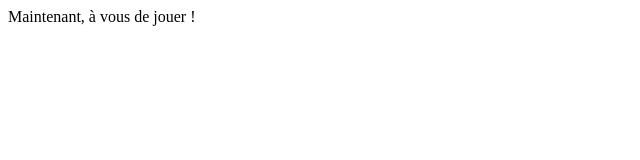
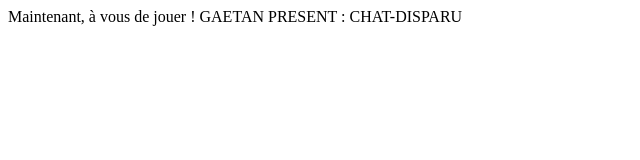
Before and after one commit to obook/projet1, a plain HTML site: page index.html in a window 1280 px wide. Shown: the whole page, without its empty margins (0-640 px from the left). Drawn offline with Linux system fonts and the light colour scheme.

Commit message:
Update index.html

```diff
--- a/index.html
+++ b/index.html
@@ -7,6 +7,7 @@
     </head>
     <body>
         Maintenant, à vous de jouer !
+        GAETAN PRESENT : CHAT-DISPARU
     </body>
 
 </html>
```
